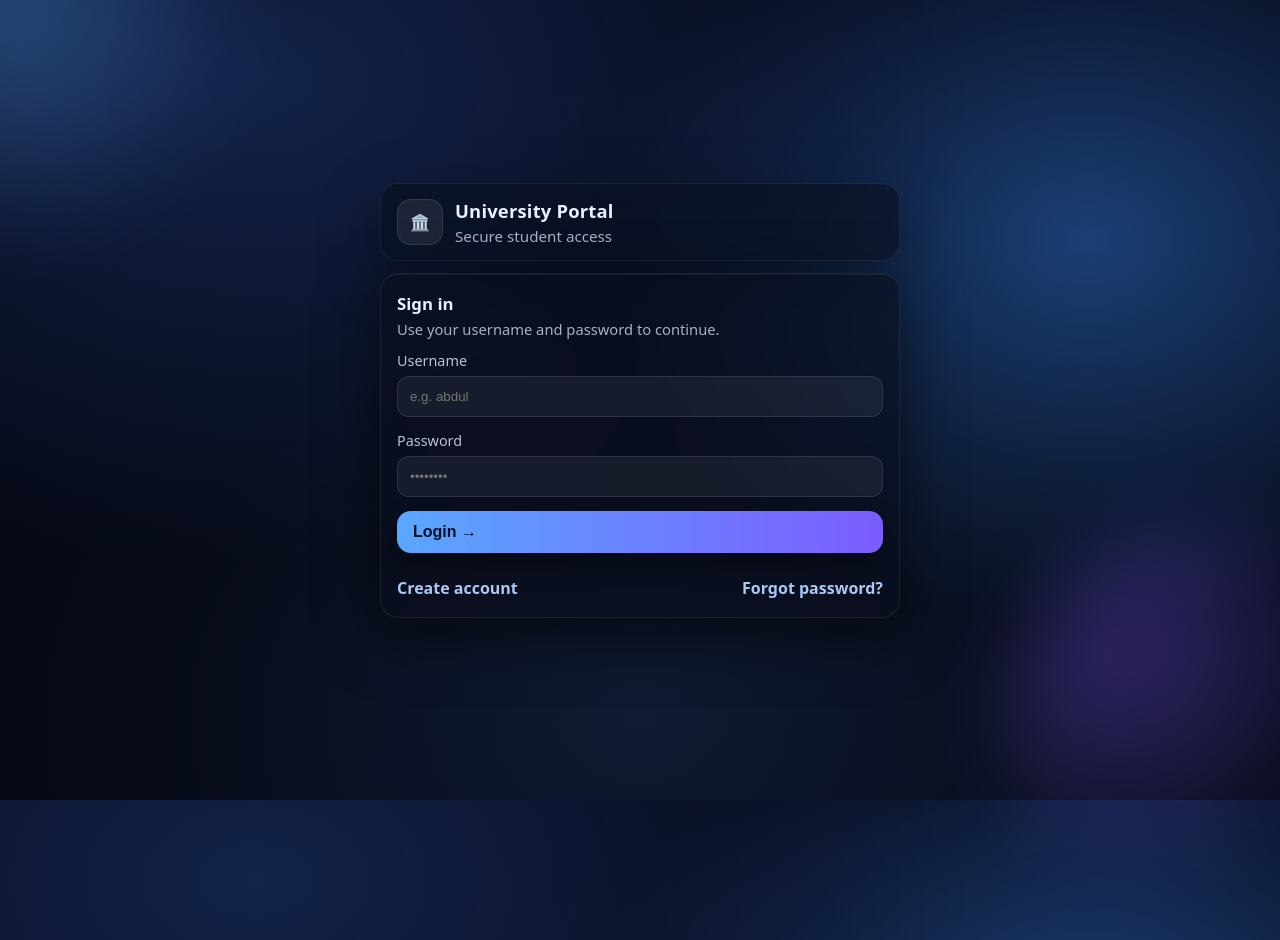
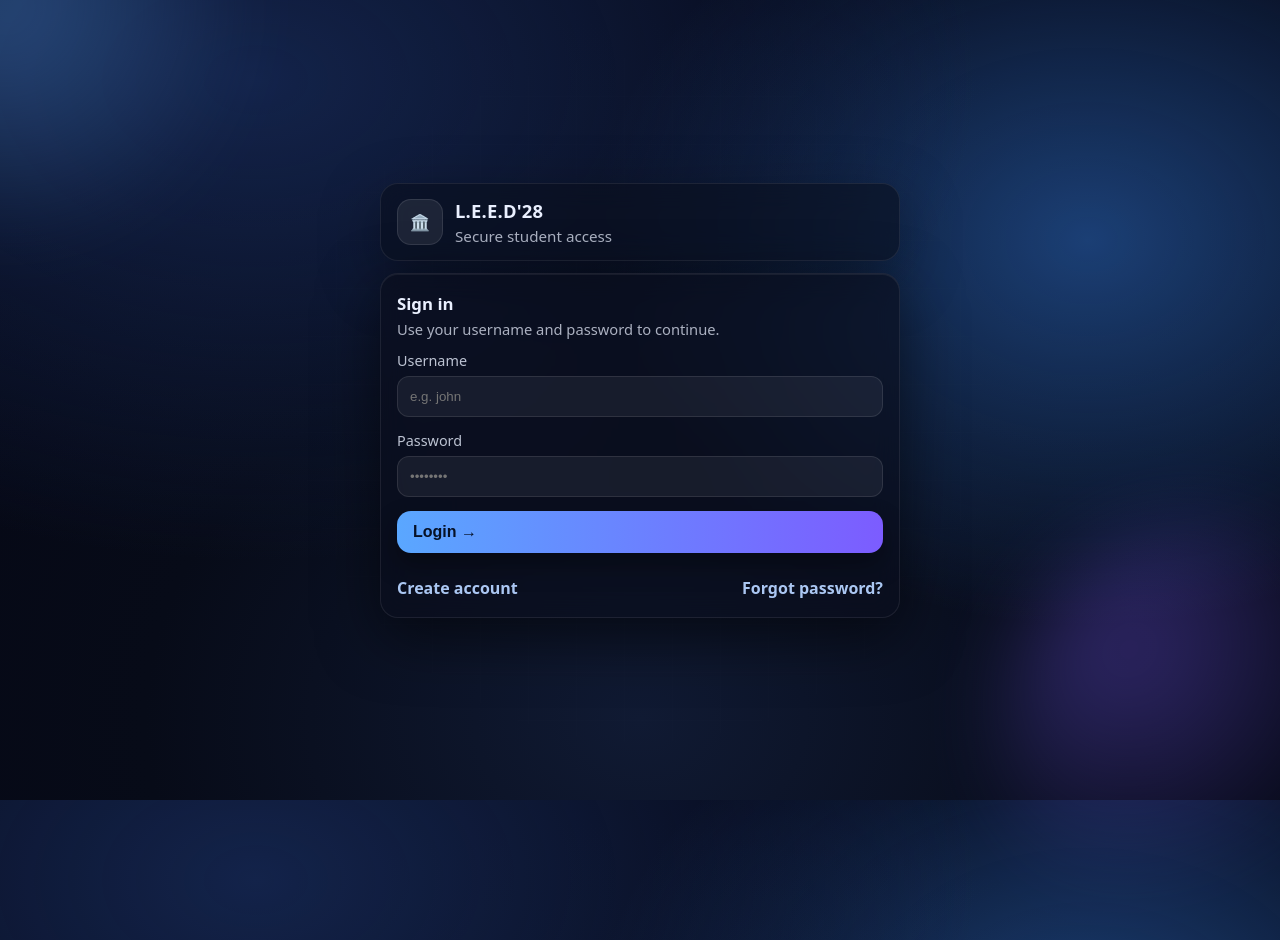
Before and after one commit to EnglishEdu28/TheEngEdu28, a Flask app: page /login in a window 1280 px wide; the page is wider, and only the part inside the window is pictured. Run offline with Flask 3, Linux system fonts and the light colour scheme; parts of the project's set-up code (start-up, migrations or seed data) failed here and were passed over; some libraries are stand-ins or nearby versions.

Commit message:
Update login.html

```diff
--- a/templates/login.html
+++ b/templates/login.html
@@ -3,7 +3,7 @@
 <head>
   <meta charset="UTF-8" />
   <meta name="viewport" content="width=device-width, initial-scale=1.0" />
-  <title>Login • University Portal</title>
+  <title>Login • English EduLites 28</title>
   <link rel="stylesheet" href="{{ url_for('static', filename='style.css') }}">
 </head>
 <body>
@@ -13,7 +13,7 @@
         <div class="topbar-left">
           <div class="appmark" aria-hidden="true">🏛️</div>
           <div>
-            <div class="topbar-title">University Portal</div>
+            <div class="topbar-title">L.E.E.D'28</div>
             <div class="topbar-sub">Secure student access</div>
           </div>
         </div>
@@ -51,7 +51,7 @@
         <form class="form" method="POST" action="{{ url_for('login') }}">
           <div class="field">
             <label>Username</label>
-            <input class="input" type="text" name="username" placeholder="e.g. abdul" required />
+            <input class="input" type="text" name="username" placeholder="e.g. john" required />
           </div>
 
           <div class="field">
```
